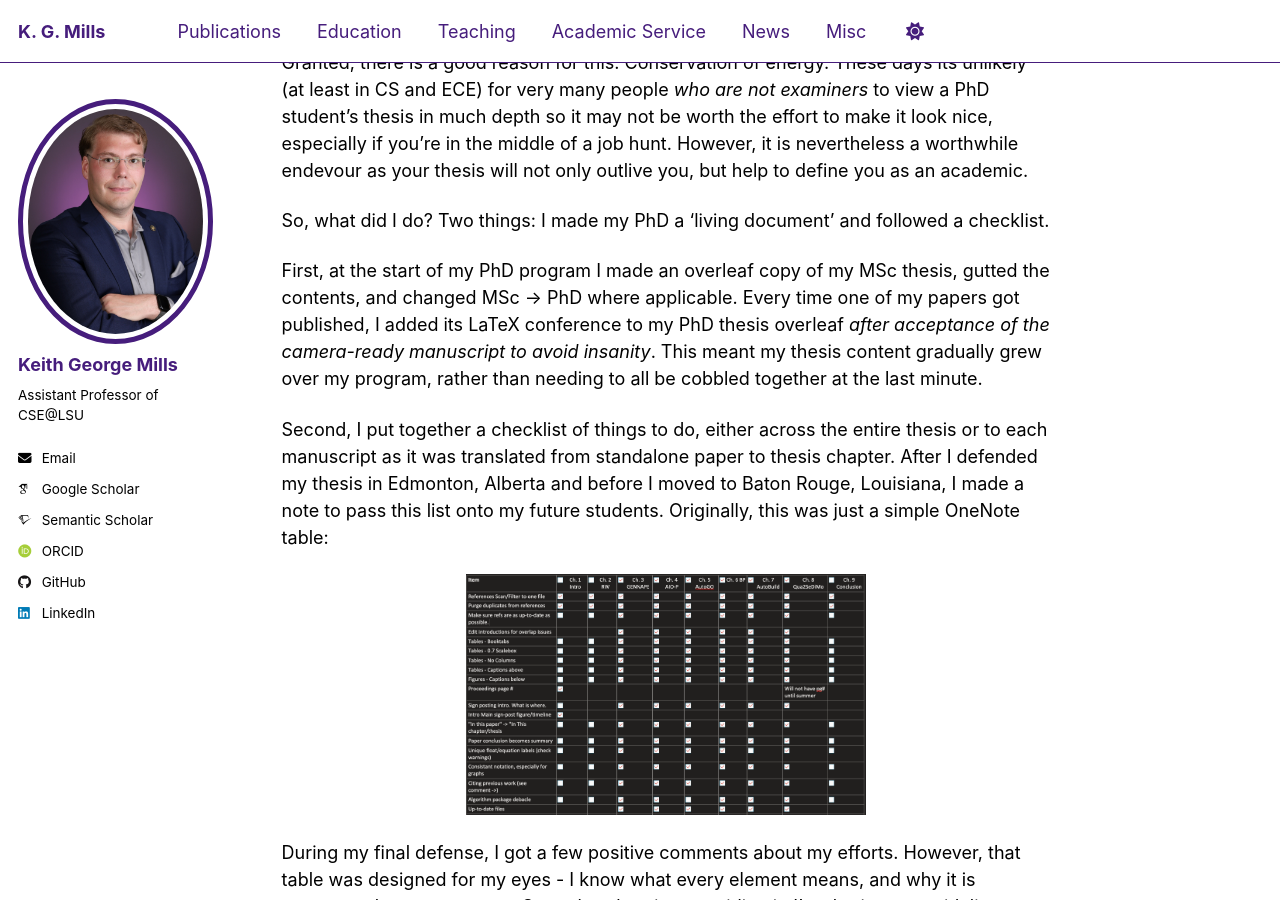
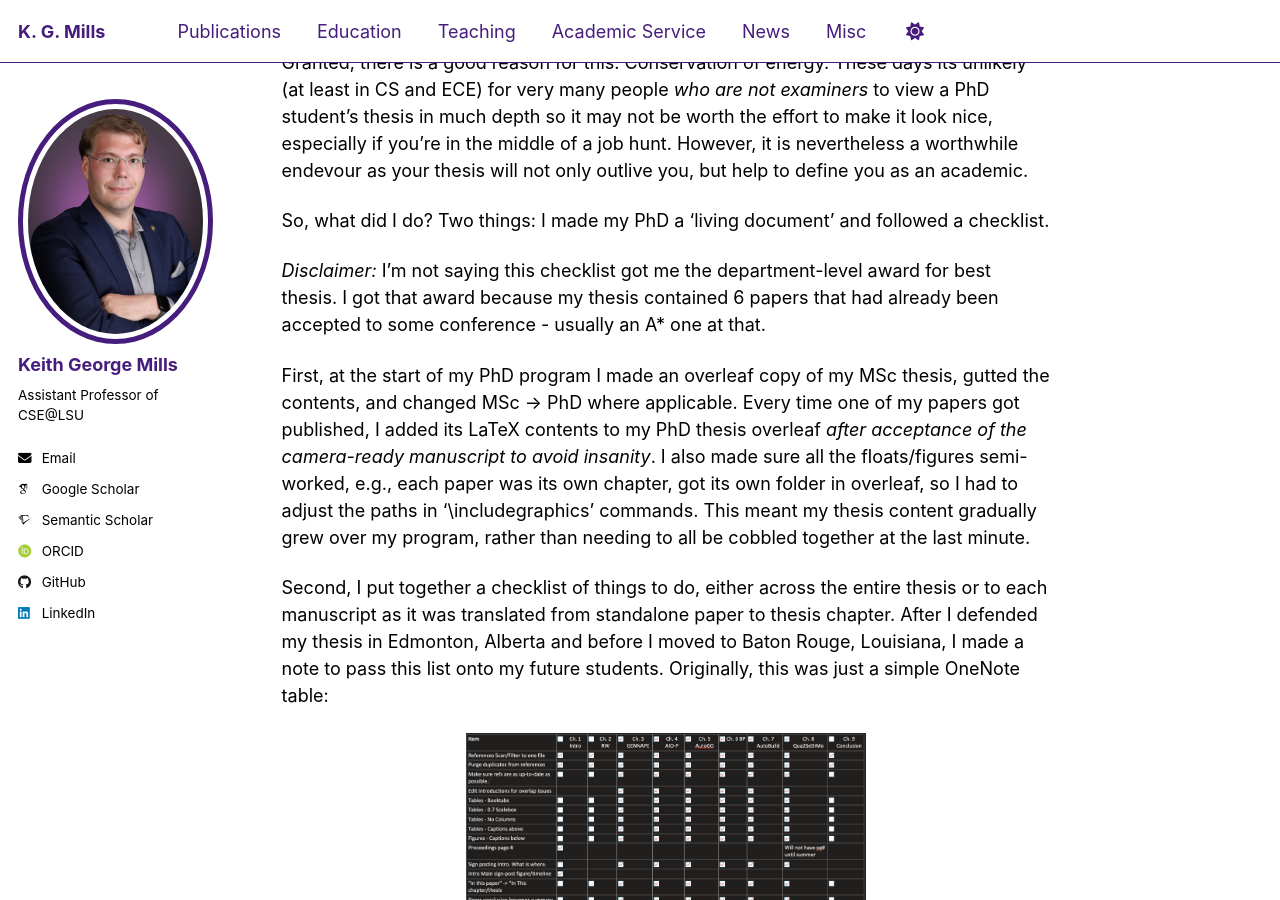
Before and after one commit to kgmills/kgmills.github.io, a Jekyll site: the page built from _pages/thesis.md, in a window 1280 px wide and 900 px high, scrolled down 332 px. Built offline with Jekyll 4.4.1, drawn with Linux system fonts in a browser that asks for light colours; some web fonts are replaced.

Commit message:
Update thesis guide

```diff
--- a/_pages/thesis.md
+++ b/_pages/thesis.md
@@ -10,7 +10,9 @@ Granted, there is a good reason for this: Conservation of energy. These days its
 
 So, what did I do? Two things: I made my PhD a 'living document' and followed a checklist.
 
-First, at the start of my PhD program I made an overleaf copy of my MSc thesis, gutted the contents, and changed MSc -> PhD where applicable. Every time one of my papers got published, I added its LaTeX conference to my PhD thesis overleaf *after acceptance of the camera-ready manuscript to avoid insanity*. This meant my thesis content gradually grew over my program, rather than needing to all be cobbled together at the last minute.
+*Disclaimer:* I'm not saying this checklist got me the department-level award for best thesis. I got that award because my thesis contained 6 papers that had already been accepted to some conference - usually an A* one at that.
+
+First, at the start of my PhD program I made an overleaf copy of my MSc thesis, gutted the contents, and changed MSc -> PhD where applicable. Every time one of my papers got published, I added its LaTeX contents to my PhD thesis overleaf *after acceptance of the camera-ready manuscript to avoid insanity*. I also made sure all the floats/figures semi-worked, e.g., each paper was its own chapter, got its own folder in overleaf, so I had to adjust the paths in '\includegraphics' commands. This meant my thesis content gradually grew over my program, rather than needing to all be cobbled together at the last minute.
 
 Second, I put together a checklist of things to do, either across the entire thesis or to each manuscript as it was translated from standalone paper to thesis chapter. After I defended my thesis in Edmonton, Alberta and before I moved to Baton Rouge, Louisiana, I made a note to pass this list onto my future students. Originally, this was just a simple OneNote table:
 
```
